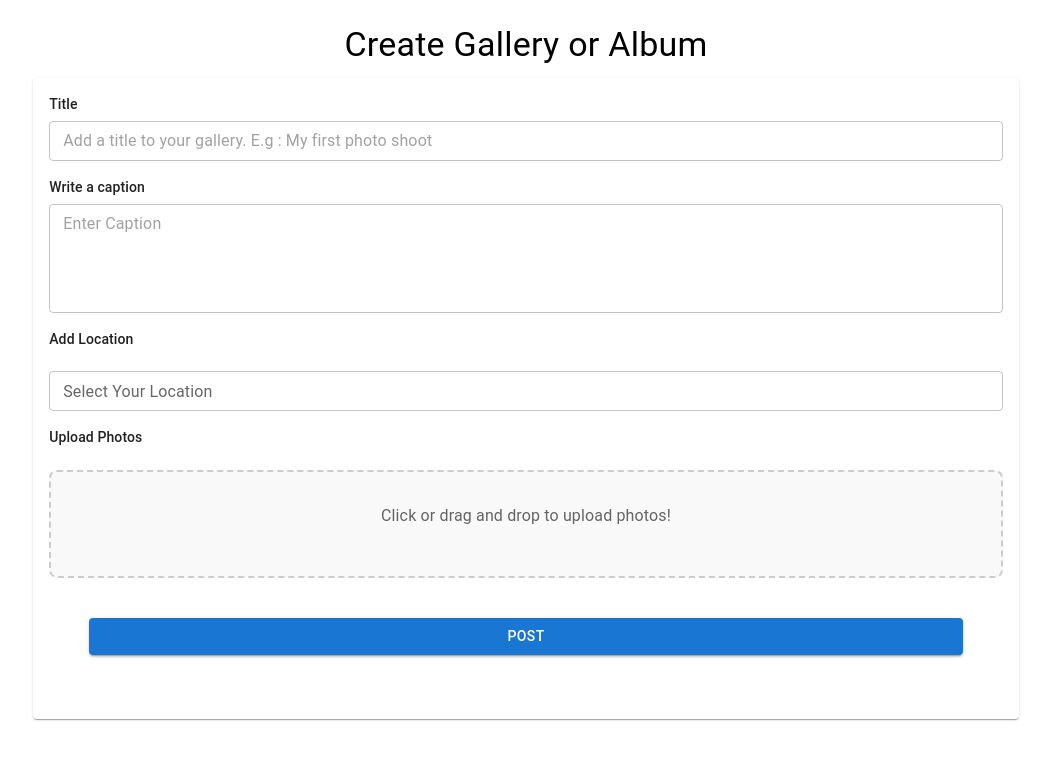
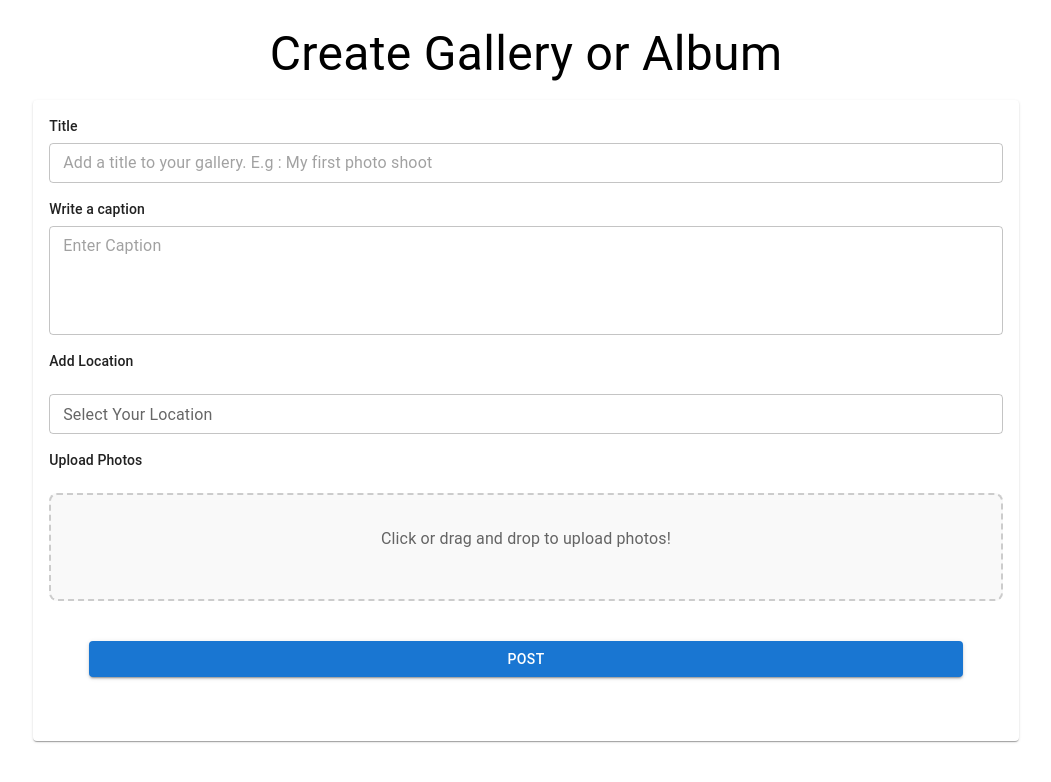
Before and after one commit to N-kapila/models-site, a Next.js app: page /photo-upload in a window 1280 px wide. Shown: the top 782 px of the page, without its empty margins (114-1165 px from the left). Built offline with nearby package versions, Linux system fonts and the light colour scheme.

Commit message:
change font sizes

```diff
--- a/src/app/photo-upload/page.tsx
+++ b/src/app/photo-upload/page.tsx
@@ -22,9 +22,20 @@ const Page: React.FC = () => {
         alignItems: "center",
       }}
     >
-      <Typography variant="h4" gutterBottom>
+      <Typography
+        variant="h4"
+        gutterBottom
+        sx={{
+          fontSize: {
+            xs: "1.5rem", // Adjust font size for xs screens
+            sm: "2rem", // Adjust font size for sm screens if needed
+            md: "3rem", // Default size for md and above if needed
+          },
+        }}
+      >
         Create Gallery or Album
       </Typography>
+
       <Card sx={{ width: "80%" }}>
         <CardContent>
           <Box sx={{ display: "flex", flexDirection: "column", gap: 2 }}>
```
